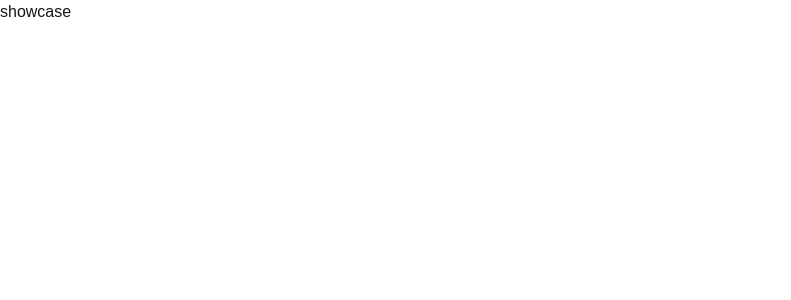
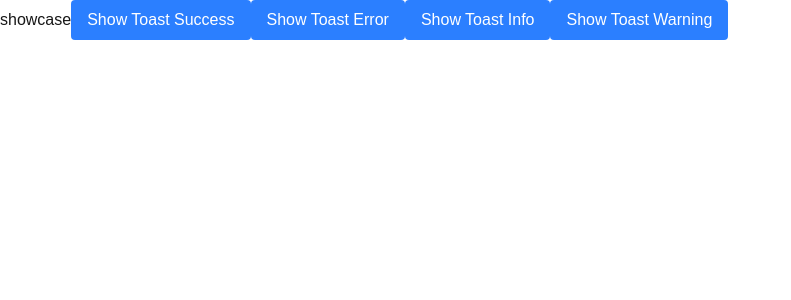
Before and after one commit to nhattlm3173/HDW-TRAINING-NEXTJS, a Next.js app: page /showcase in a window 1280 px wide. Shown: the top 300 px of the page, without its empty margins (0-791 px from the left). Built offline with nearby package versions, Linux system fonts and the light colour scheme.

Commit message:
feat: Implements a toast notification system

```diff
--- a/package.json
+++ b/package.json
@@ -10,6 +10,7 @@
     "prepare": "husky install"
   },
   "dependencies": {
+    "@ant-design/icons": "^5.6.1",
     "next": "15.3.1",
     "react": "^19.0.0",
     "react-dom": "^19.0.0"
--- a/src/app/layout.tsx
+++ b/src/app/layout.tsx
@@ -1,6 +1,8 @@
 import type { Metadata } from "next";
 import { Geist, Geist_Mono } from "next/font/google";
 import "./globals.css";
+import { ToastProvider } from "@/component/toast/toast-context";
+import ToastContainer from "@/component/toast/toast-container";
 
 const geistSans = Geist({
   variable: "--font-geist-sans",
@@ -24,7 +26,12 @@ export default function RootLayout({
 }>) {
   return (
     <html lang="en" className="mdl-js">
-      <body className={`${geistSans.variable} ${geistMono.variable} antialiased`}>{children}</body>
+      <body className={`${geistSans.variable} ${geistMono.variable} antialiased`}>
+        <ToastProvider>
+          {children}
+          <ToastContainer />
+        </ToastProvider>
+      </body>
     </html>
   );
 }
--- a/src/app/showcase/page.tsx
+++ b/src/app/showcase/page.tsx
@@ -1,5 +1,40 @@
+"use client";
+import { useToast } from "@/component/toast/toast-context";
+import { ToastType } from "@/type/toast/IToast";
 import React from "react";
 
 export default function ShowCase() {
-  return <div>showcase</div>;
+  const { showToast } = useToast();
+  // const toasts = useContext(ToastContext);
+  // console.log(toasts);
+
+  return (
+    <div>
+      showcase
+      <button
+        onClick={() => showToast("Test hiển thị toast success!", ToastType.SUCCESS)}
+        className="rounded bg-blue-500 px-4 py-2 text-white hover:bg-blue-600"
+      >
+        Show Toast Success
+      </button>
+      <button
+        onClick={() => showToast("Test hiển thị toast error!", ToastType.ERROR)}
+        className="rounded bg-blue-500 px-4 py-2 text-white hover:bg-blue-600"
+      >
+        Show Toast Error
+      </button>
+      <button
+        onClick={() => showToast("Test hiển thị toast info!", ToastType.INFO)}
+        className="rounded bg-blue-500 px-4 py-2 text-white hover:bg-blue-600"
+      >
+        Show Toast Info
+      </button>
+      <button
+        onClick={() => showToast("Test hiển thị toast warning!", ToastType.WARNING)}
+        className="rounded bg-blue-500 px-4 py-2 text-white hover:bg-blue-600"
+      >
+        Show Toast Warning
+      </button>
+    </div>
+  );
 }
--- /dev/null
+++ b/src/component/toast/toast-container.tsx
@@ -0,0 +1,16 @@
+"use client";
+import { Toast } from "@/type/toast/IToast";
+import { useToast } from "./toast-context";
+import { ToastItem } from "./toast-item";
+
+export default function ToastContainer() {
+  const { toasts, removeToast } = useToast();
+  //   console.log(toasts);
+  return (
+    <div className="fixed top-4 right-4 z-50 flex flex-col items-end space-y-3">
+      {toasts.map((toast: Toast) => {
+        return <ToastItem key={toast.id} toast={toast} removeToast={removeToast} />;
+      })}
+    </div>
+  );
+}
--- /dev/null
+++ b/src/component/toast/toast-context.tsx
@@ -0,0 +1,33 @@
+"use client";
+import { Toast, ToastContextType, ToastType } from "@/type/toast/IToast";
+import React, { createContext, useContext, useState, ReactNode } from "react";
+const ToastContext = createContext<ToastContextType | undefined>(undefined);
+export const ToastProvider = ({ children }: { children: ReactNode }) => {
+  const [toasts, setToasts] = useState<Toast[]>([]);
+
+  const showToast = (message: string, type: ToastType, duration: number = 3000) => {
+    const id = Date.now().toString();
+    setToasts([...toasts, { id, message, type, duration }]);
+    setTimeout(() => {
+      removeToast(id);
+    }, duration);
+  };
+
+  const removeToast = (id: string) => {
+    setToasts((prev) => prev.filter((toast) => toast.id !== id));
+  };
+
+  return (
+    <ToastContext.Provider value={{ toasts, showToast, removeToast }}>
+      {children}
+    </ToastContext.Provider>
+  );
+};
+
+export const useToast = () => {
+  const context = useContext(ToastContext);
+  if (!context) {
+    throw new Error("useToast must be used within a ToastProvider");
+  }
+  return context;
+};
--- /dev/null
+++ b/src/component/toast/toast-item.tsx
@@ -0,0 +1,99 @@
+"use client";
+import { ToastItemProps, ToastType } from "@/type/toast/IToast";
+import {
+  CheckCircleOutlined,
+  CloseCircleOutlined,
+  InfoCircleOutlined,
+  WarningOutlined,
+} from "@ant-design/icons";
+import { useEffect, useRef, useState } from "react";
+const getToastStyles = (type: ToastType) => {
+  switch (type) {
+    case "success":
+      return "bg-gradient-to-r from-green-500 to-green-600 border-l-4 border-green-700";
+    case "error":
+      return "bg-gradient-to-r from-red-500 to-red-600 border-l-4 border-red-700";
+    case "info":
+      return "bg-gradient-to-r from-blue-500 to-blue-600 border-l-4 border-blue-700";
+    case "warning":
+      return "bg-gradient-to-r from-yellow-500 to-yellow-600 border-l-4 border-yellow-700";
+    default:
+      return "bg-gradient-to-r from-gray-700 to-gray-800 border-l-4 border-gray-900";
+  }
+};
+const getIcon = (type: ToastType) => {
+  switch (type) {
+    case "success":
+      return <CheckCircleOutlined />;
+    case "error":
+      return <CloseCircleOutlined />;
+    case "info":
+      return <InfoCircleOutlined />;
+    case "warning":
+      return <WarningOutlined />;
+    default:
+      return null;
+  }
+};
+export const ToastItem = ({ toast, removeToast }: ToastItemProps) => {
+  const duration = toast.duration || 3000;
+  const [progress, setProgress] = useState(100);
+  const intervalRef = useRef<NodeJS.Timeout>(null);
+  const timeoutRef = useRef<NodeJS.Timeout>(null);
+  //   console.log(intervalRef, timeoutRef);
+  // console.log(progress, toast.id, intervalRef.current, timeoutRef.current);
+  useEffect(() => {
+    const startTime = Date.now();
+
+    intervalRef.current = setInterval(() => {
+      const elapsed = Date.now() - startTime;
+      const percent = Math.max(100 - (elapsed / duration) * 100, 0);
+      setProgress(percent);
+    }, 50);
+    timeoutRef.current = setTimeout(() => {
+      removeToast(toast.id);
+    }, duration);
+    return () => {
+      if (intervalRef.current) {
+        clearInterval(intervalRef.current);
+        intervalRef.current = null;
+      }
+      if (timeoutRef.current) {
+        clearTimeout(timeoutRef.current);
+        timeoutRef.current = null;
+      }
+    };
+  }, [duration, toast]);
+  return (
+    <div
+      className={`${getToastStyles(toast.type)} flex max-w-md min-w-[300px] transform flex-wrap items-center justify-between rounded-lg px-4 py-3 text-white shadow-lg transition-all duration-500 ease-in-out hover:translate-x-1 hover:shadow-xl`}
+    >
+      <div className="flex items-center space-x-3">
+        <div className="flex-shrink-0">{getIcon(toast.type)}</div>
+        <p className="text-sm font-medium">{toast.message}</p>
+      </div>
+      <button
+        onClick={() => {
+          if (intervalRef.current) {
+            clearInterval(intervalRef.current);
+            intervalRef.current = null;
+          }
+          if (timeoutRef.current) {
+            clearTimeout(timeoutRef.current);
+            timeoutRef.current = null;
+          }
+          removeToast(toast.id);
+        }}
+        className="hover:bg-opacity-20 ml-4 cursor-pointer rounded-full p-1 transition-all duration-200 hover:scale-105 hover:opacity-70"
+      >
+        <CloseCircleOutlined />
+      </button>
+      <div className="bg-opacity-20 h-1 w-full rounded-b bg-black">
+        <div
+          className="bg-opacity-70 h-full bg-white transition-all duration-50 ease-linear"
+          style={{ width: `${progress}%` }}
+        ></div>
+      </div>
+    </div>
+  );
+};
--- /dev/null
+++ b/src/type/toast/IToast.ts
@@ -0,0 +1,21 @@
+export enum ToastType {
+  SUCCESS = "success",
+  ERROR = "error",
+  INFO = "info",
+  WARNING = "warning",
+}
+export interface Toast {
+  id: string;
+  message: string;
+  type: ToastType;
+  duration?: number;
+}
+export interface ToastItemProps {
+  toast: Toast;
+  removeToast: (id: string) => void;
+}
+export interface ToastContextType {
+  toasts: Toast[];
+  showToast: (message: string, type: ToastType) => void;
+  removeToast: (id: string) => void;
+}
```
Also changed, not shown: 1 other file (tests, documents, lock files or other folders).
